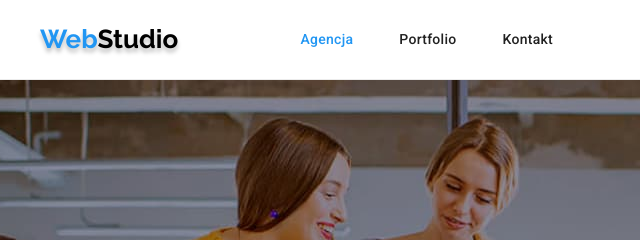
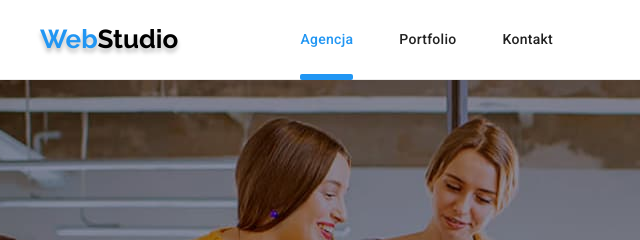
Before and after one commit to tomaszblock/goit-markup-hw-05, a plain HTML site: page index.html in a window 1280 px wide. Shown: the top 240 px of the page, 0-640 px from the left. Drawn offline with Linux system fonts and the light colour scheme.

Commit message:
add menu navigation line

```diff
--- a/css/styles.css
+++ b/css/styles.css
@@ -224,6 +224,7 @@ ul {
 .filter-box {
   display: flex;
   gap: 46px;
+  align-items: center;
 }
 .section {
   display: flex;
@@ -448,6 +449,21 @@ ul {
   position: relative;
   height: 293px;
 }
+.active-web {
+  position: relative;
+  display: flex;
+  margin: 32px 0px;
+}
+.active-web::after {
+  content: "";
+  position: absolute;
+  border-radius: 2px;
+  border: solid;
+  background-color: var(--color-special-primary);
+  width: 100%;
+  bottom: -33px;
+  pointer-events: none;
+}
 
 .t1 {
   width: 200px;
```
